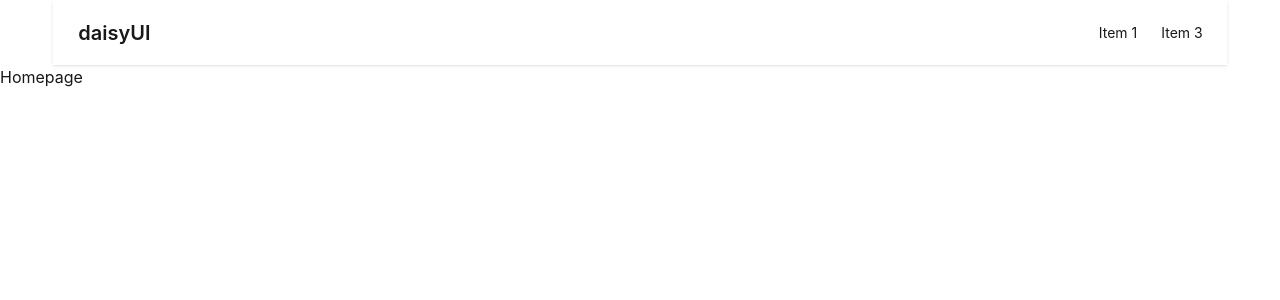
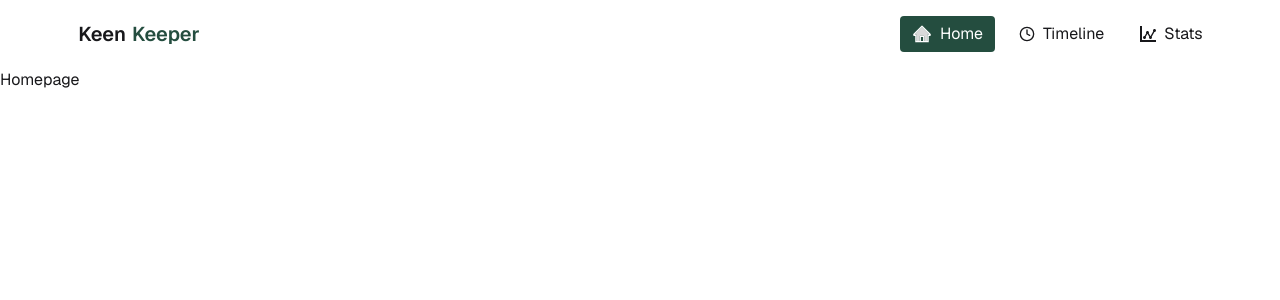
Before and after one commit to naimurrahmanniloy/keen-keeper, a React (Vite) app: page / in a window 1280 px wide. Shown: the top 300 px of the page. Built offline with nearby package versions, Linux system fonts and the light colour scheme.

Commit message:
added the navbar section and styled it

```diff
--- a/index.html
+++ b/index.html
@@ -4,6 +4,12 @@
     <meta charset="UTF-8" />
     <link rel="icon" type="image/svg+xml" href="/favicon.svg" />
     <meta name="viewport" content="width=device-width, initial-scale=1.0" />
+    <link rel="preconnect" href="https://fonts.googleapis.com" />
+    <link rel="preconnect" href="https://fonts.gstatic.com" crossorigin />
+    <link
+      href="https://fonts.googleapis.com/css2?family=Geist:wght@100..900&display=swap"
+      rel="stylesheet"
+    />
     <title>keen-keeper</title>
   </head>
   <body>
--- a/package.json
+++ b/package.json
@@ -13,6 +13,7 @@
     "@tailwindcss/vite": "^4.2.2",
     "react": "^19.2.4",
     "react-dom": "^19.2.4",
+    "react-icons": "^5.6.0",
     "react-router": "^7.14.1",
     "tailwindcss": "^4.2.2"
   },
--- a/src/components/Navbar/Navbar.jsx
+++ b/src/components/Navbar/Navbar.jsx
@@ -1,9 +1,50 @@
 import React from "react";
+import { AiTwotoneHome } from "react-icons/ai";
+import { FiClock } from "react-icons/fi";
+import { ImStatsDots } from "react-icons/im";
+import { Link, NavLink } from "react-router";
 
 const Navbar = () => {
+  const links = (
+    <div className="flex items-center align-center gap-3">
+      <li>
+        <NavLink
+          to={"/"}
+          className={({ isActive }) =>
+            isActive ? "bg-[#244d3f] text-white" : ""
+          }
+        >
+          <AiTwotoneHome className="text-xl" />
+          Home
+        </NavLink>
+      </li>
+      <li>
+        <NavLink
+          to={"/timeline"}
+          className={({ isActive }) =>
+            isActive ? "bg-[#244d3f] text-white" : ""
+          }
+        >
+          <FiClock />
+          Timeline
+        </NavLink>
+      </li>
+      <li>
+        <NavLink
+          to={"/stats"}
+          className={({ isActive }) =>
+            isActive ? "bg-[#244d3f] text-white" : ""
+          }
+        >
+          <ImStatsDots />
+          Stats
+        </NavLink>
+      </li>
+    </div>
+  );
   return (
     <div className="w-11/12 mx-auto">
-      <div className="navbar bg-base-100 shadow-sm">
+      <div className="navbar bg-base-100 ">
         <div className="navbar-start">
           <div className="dropdown">
             <div tabIndex={0} role="button" className="btn btn-ghost lg:hidden">
@@ -25,29 +66,17 @@ const Navbar = () => {
             </div>
             <ul
               tabIndex="-1"
-              className="menu menu-sm dropdown-content bg-base-100 rounded-box z-1 mt-3 w-52 p-2 shadow"
+              className="menu menu-sm dropdown-content bg-base-100 rounded-box z-1 mt-3 w-52 p-2 shadow text-[16px]"
             >
-              <li>
-                <a>Item 1</a>
-              </li>
-
-              <li>
-                <a>Item 3</a>
-              </li>
+              {links}
             </ul>
           </div>
-          <a className="btn btn-ghost text-xl">daisyUI</a>
+          <a className="btn btn-ghost text-xl">
+            Keen<span className="text-[#244d3f]">Keeper</span>
+          </a>
         </div>
         <div className="navbar-end hidden lg:flex">
-          <ul className="menu menu-horizontal px-1">
-            <li>
-              <a>Item 1</a>
-            </li>
-
-            <li>
-              <a>Item 3</a>
-            </li>
-          </ul>
+          <ul className="menu menu-horizontal px-1 text-[16px]">{links}</ul>
         </div>
       </div>
     </div>
--- a/src/index.css
+++ b/src/index.css
@@ -1,2 +1,8 @@
 @import "tailwindcss";
 @plugin "daisyui";
+
+* {
+  font-family: "Geist", sans-serif;
+  font-optical-sizing: auto;
+  font-style: normal;
+}
--- /dev/null
+++ b/src/pages/Stats/Stats.jsx
@@ -0,0 +1,11 @@
+import React from "react";
+
+const Stats = () => {
+  return (
+    <div>
+      <h1>This is states</h1>
+    </div>
+  );
+};
+
+export default Stats;
--- /dev/null
+++ b/src/pages/Timeline/Timeline.jsx
@@ -0,0 +1,11 @@
+import React from "react";
+
+const Timeline = () => {
+  return (
+    <div>
+      <h1>This is timeline</h1>
+    </div>
+  );
+};
+
+export default Timeline;
```
Also changed, not shown: src/main.jsx (+10 -0 lines), 1 other file (tests, documents, lock files or other folders).
